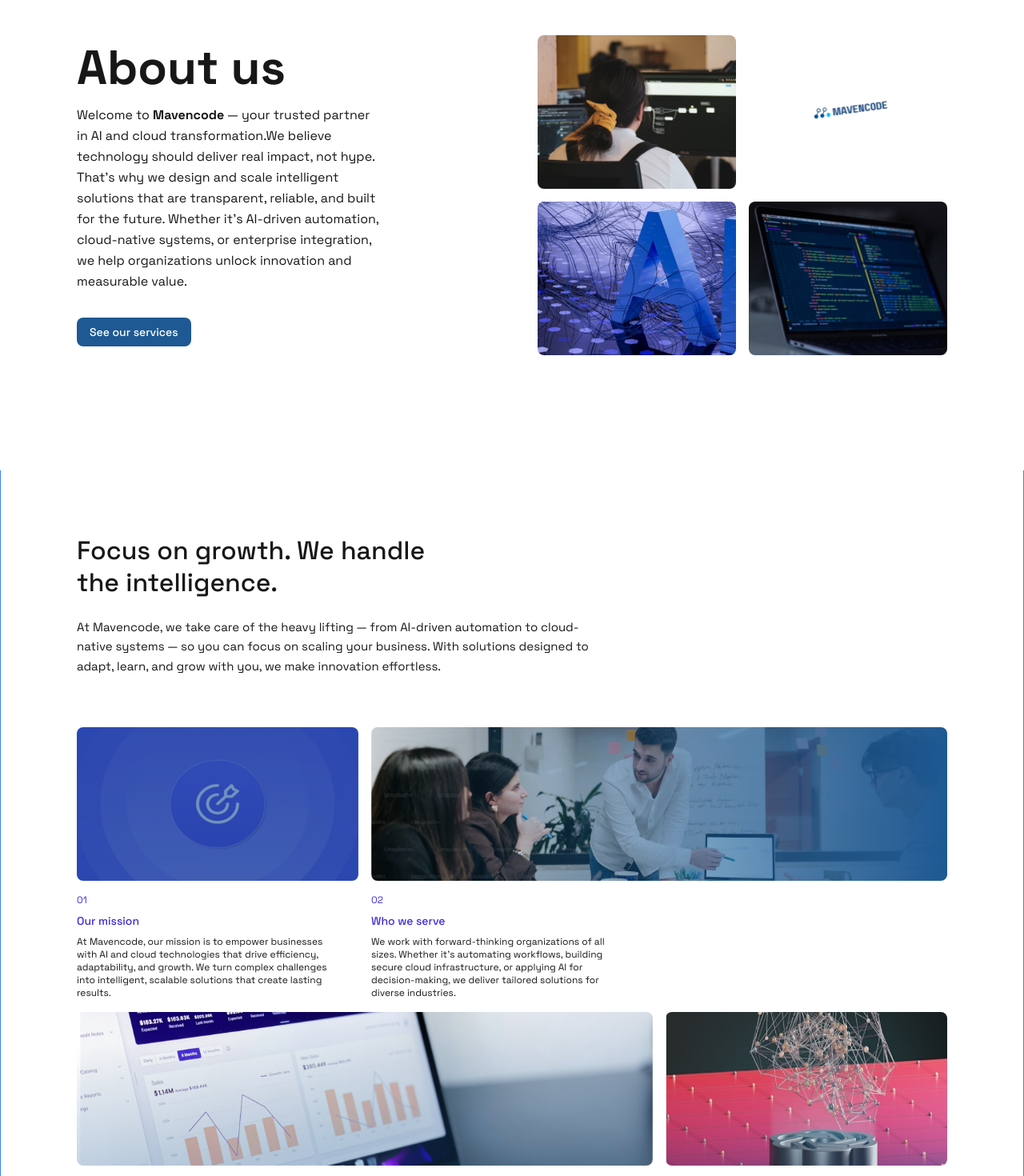
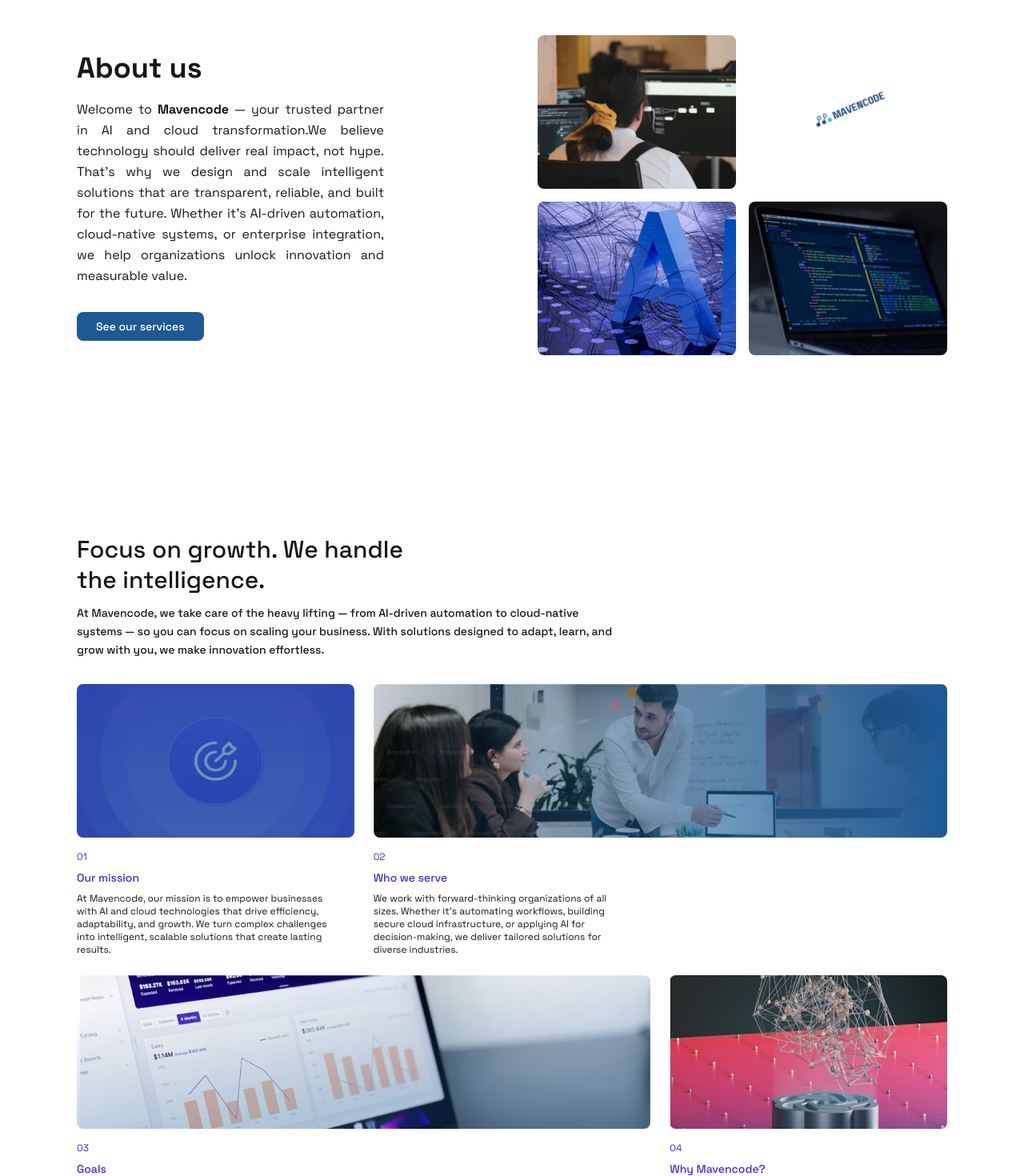
Before and after one commit to Lawdshev/maven-website, a Next.js app: page /aboutUs in a window 1280 px wide. Shown: the part 100-1570 px from the top of the page at 80% size. Built offline with nearby package versions, Linux system fonts and the light colour scheme.

Commit message:
Refactor AboutUsInfoBlocks and AboutUsSection components to enhance layout and text styling. Introduce a structured info block array for better maintainability and update the Header component navigation link for improved routing.

```diff
--- a/src/app/aboutUs/components/AboutUsInfoBlocks.tsx
+++ b/src/app/aboutUs/components/AboutUsInfoBlocks.tsx
@@ -1,76 +1,104 @@
-import Image from "next/image";
+import Image, { StaticImageData } from "next/image";
 import Goal from "@/app/image/aboutus/goal.png";
 import Mission from "@/app/image/aboutus/mission.png";
 import Serve from "@/app/image/aboutus/serve.png";
 import Maven from "@/app/image/aboutus/maven.png";
 
+interface InfoBlock {
+  id: string;
+  number: string;
+  title: string;
+  description: string;
+  image: StaticImageData;
+  imageAlt: string;
+  colSpan: string;
+  imageHeight: string;
+}
+
+const infoBlocks: InfoBlock[] = [
+  {
+    id: "mission",
+    number: "01",
+    title: "Our mission",
+    description:
+      "At Mavencode, our mission is to empower businesses with AI and cloud technologies that drive efficiency, adaptability, and growth. We turn complex challenges into intelligent, scalable solutions that create lasting results.",
+    image: Mission,
+    imageAlt: "Our Mission",
+    colSpan: "md:col-span-1",
+    imageHeight: "h-48",
+  },
+  {
+    id: "serve",
+    number: "02",
+    title: "Who we serve",
+    description:
+      "We work with forward-thinking organizations of all sizes. Whether it's automating workflows, building secure cloud infrastructure, or applying AI for decision-making, we deliver tailored solutions for diverse industries.",
+    image: Serve,
+    imageAlt: "Who we serve",
+    colSpan: "md:col-span-2",
+    imageHeight: "h-48",
+  },
+  {
+    id: "goals",
+    number: "03",
+    title: "Goals",
+    description:
+      "We are driven by a commitment to innovation, reliability, and measurable impact. Our goal is not just to deploy AI or cloud solutions, but to ensure they integrate seamlessly, scale effectively, and deliver tangible business value over time.",
+    image: Goal,
+    imageAlt: "Goals",
+    colSpan: "md:col-span-2",
+    imageHeight: "h-48",
+  },
+  {
+    id: "mavencode",
+    number: "04",
+    title: "Why Mavencode?",
+    description:
+      "Because we go beyond technology. Choosing Mavencode means choosing a partner who values co-creation, transparency, and future-readiness. We don't just build solutions—we build trust.",
+    image: Maven,
+    imageAlt: "Why Mavencode",
+    colSpan: "md:col-span-1",
+    imageHeight: "h-48",
+  },
+];
+
 export default function AboutUsInfoBlocks() {
   return (
-    <section className="bg-background dark:bg-background-dark relative">
-      {/* Blue vertical lines */}
-      <div className="absolute left-0 top-0 w-px h-full bg-blue-500"></div>
-      <div className="absolute right-0 top-0 w-px h-full bg-blue-500"></div>
-
+    <section className="bg-background dark:bg-background-dark">
       <div className="max-w-6xl mx-auto py-20 px-4 sm:px-6 lg:px-8 relative">
-        {/* Hero Section */}
-        <div className="mb-16">
-          <h2 className="text-[32px] font-medium text-about-text dark:text-about-text-dark leading-tight max-w-md mb-6">
+        <div className="mb-8">
+          <h2 className="text-3xl font-medium text-about-text dark:text-about-text-dark leading-tight max-w-md mb-3">
             Focus on growth. We handle the intelligence.
           </h2>
-          <p className="text-[15px] text-about-text dark:text-about-text-dark leading-relaxed max-w-2xl">
-            At Mavencode, we take care of the heavy lifting — from AI-driven automation to cloud-native systems — so you can focus on scaling your business. With solutions designed to adapt, learn, and grow with you, we make innovation effortless.
+          <p className="text-sm font-medium text-about-text dark:text-about-text-dark leading-relaxed max-w-2xl">
+            At Mavencode, we take care of the heavy lifting — from AI-driven
+            automation to cloud-native systems — so you can focus on scaling
+            your business. With solutions designed to adapt, learn, and grow
+            with you, we make innovation effortless.
           </p>
         </div>
 
-        {/* Info Blocks */}
-        <div className="grid grid-cols-1 md:grid-cols-3 gap-4">
-          {/* 01 - Our Mission (small, left) */}
-          <div className="md:col-span-1">
-            <div className="mb-4 rounded-lg overflow-hidden">
-              <Image src={Mission} alt="Our Mission" className="w-full h-48 object-cover" />
+        <div className="grid grid-cols-1 md:grid-cols-3 gap-6">
+          {infoBlocks.map((block) => (
+            <div key={block.id} className={`${block.colSpan}`}>
+              <div className={`mb-4 rounded-lg overflow-hidden`}>
+                <Image
+                  src={block.image}
+                  alt={block.imageAlt}
+                  className={`w-full ${block.imageHeight} object-cover`}
+                />
+              </div>
+              <h3 className="text-xs text-about-heading dark:text-about-heading-dark mb-2">
+                {block.number}
+              </h3>
+              <h4 className="text-sm font-medium text-about-heading dark:text-about-heading-dark mb-2">
+                {block.title}
+              </h4>
+              <p className="text-xs text-about-text dark:text-about-text-dark max-w-xs">
+                {block.description}
+              </p>
             </div>
-            <h3 className="text-xs text-about-heading dark:text-about-heading-dark mb-2">01</h3>
-            <h4 className="text-sm font-medium text-about-heading dark:text-about-heading-dark mb-2">Our mission</h4>
-            <p className="text-xs text-about-text dark:text-about-text-dark max-w-xs">
-            At Mavencode, our mission is to empower businesses with AI and cloud technologies that drive efficiency, adaptability, and growth. We turn complex challenges into intelligent, scalable solutions that create lasting results.
-            </p>
-          </div>
-
-          {/* 02 - Who we serve (wide, right same row) */}
-          <div className="md:col-span-2">
-            <div className="mb-4 rounded-lg overflow-hidden">
-              <Image src={Serve} alt="Who we serve" className="w-full h-48  object-cover" />
-            </div>
-            <h3 className="text-xs text-about-heading dark:text-about-heading-dark mb-2">02</h3>
-            <h4 className="text-sm font-medium text-about-heading dark:text-about-heading-dark mb-2">Who we serve</h4>
-            <p className="text-xs text-about-text dark:text-about-text-dark max-w-xs ">
-            We work with forward-thinking organizations of all sizes. Whether it’s automating workflows, building secure cloud infrastructure, or applying AI for decision-making, we deliver tailored solutions for diverse industries.
-            </p>
-          </div>
-
-          {/* 03 - Goals (left, second row) */}
-          <div className="md:col-span-2">
-            <div className="mb-4 rounded-lg overflow-hidden">
-              <Image src={Goal} alt="Goals" className="w-full h-48 object-cover" />
-            </div>
-            <h3 className="text-xs text-about-heading dark:text-about-heading-dark mb-2">03</h3>
-            <h4 className="text-sm font-medium text-about-heading dark:text-about-heading-dark mb-2">Goals</h4>
-            <p className="text-xs text-about-text dark:text-about-text-dark max-w-xs">
-            We are driven by a commitment to innovation, reliability, and measurable impact. Our goal is not just to deploy AI or cloud solutions, but to ensure they integrate seamlessly, scale effectively, and deliver tangible business value over time.
-            </p>
-          </div>
-
-          {/* 04 - Why Mavencode? (right, second row) */}
-          <div className="md:col-span-1">
-            <div className="mb-4 rounded-lg overflow-hidden">
-              <Image src={Maven} alt="Why Mavencode" className="w-full h-48 object-cover" />
-            </div>
-            <h3 className="text-xs  text-about-heading dark:text-about-heading-dark mb-2">04</h3>
-            <h4 className="text-sm font-medium text-about-heading dark:text-about-heading-dark mb-2">Why Mavencode?</h4>
-            <p className="text-xs text-about-text dark:text-about-text-dark max-w-xs">
-            Because we go beyond technology. Choosing Mavencode means choosing a partner who values co-creation, transparency, and future-readiness. We don’t just build solutions—we build trust.
-            </p>
-          </div>
+          ))}
         </div>
       </div>
     </section>
--- a/src/app/aboutUs/components/AboutUsSection.tsx
+++ b/src/app/aboutUs/components/AboutUsSection.tsx
@@ -10,7 +10,7 @@ import { useTheme } from "next-themes";
 import { useEffect, useState } from "react";
 
 export default function AboutUsSection() {
-  const { theme, resolvedTheme } = useTheme();
+  const { resolvedTheme } = useTheme();
   const [mounted, setMounted] = useState(false);
 
   useEffect(() => {
@@ -26,28 +26,27 @@ export default function AboutUsSection() {
         <div className="grid grid-cols-1 lg:grid-cols-2 gap-12 lg:gap-16 items-center">
           {/* Left Section - Text Content */}
           <div className="space-y-4 text-left">
-            <h1 className="text-4xl lg:text-6xl font-bold  text-about-text dark:text-about-text-dark leading-tight">
+            <h1 className="text-4xl  font-bold  text-about-text dark:text-about-text-dark leading-tight">
               About us
             </h1>
 
-            <p className="text-base text-about-text dark:text-about-text-dark leading-relaxed max-w-sm">
-            Welcome to <b>Mavencode</b>  — your trusted partner in AI and cloud transformation.We believe technology should deliver real impact, not hype. That’s why we design and scale intelligent solutions that are transparent, reliable, and built for the future. Whether it’s AI-driven automation, cloud-native systems, or enterprise integration, we help organizations unlock innovation and measurable value.
+            <p className="text-base text-about-text dark:text-about-text-dark text-justify leading-relaxed max-w-sm">
+              Welcome to <span className="font-bold">Mavencode</span> — your
+              trusted partner in AI and cloud transformation.We believe
+              technology should deliver real impact, not hype. That’s why we
+              design and scale intelligent solutions that are transparent,
+              reliable, and built for the future. Whether it’s AI-driven
+              automation, cloud-native systems, or enterprise integration, we
+              help organizations unlock innovation and measurable value.
             </p>
 
             <div className="pt-4">
-              <Button
-                variant="primary"
-                size="sm"
-                href="/services"
-
-              >
+              <Button variant="primary" size="md" href="/services">
                 See our services
               </Button>
             </div>
           </div>
-
-          {/* Right Section - Visual Content */}
-          <div className="relative">
+          <div>
             <div className="grid grid-cols-2 gap-4 h-[400px]">
               {/* Top Left - Woman working at desk */}
               <div className="relative rounded-lg overflow-hidden w-full h-full">
@@ -66,7 +65,7 @@ export default function AboutUsSection() {
                   src={resolvedTheme === "dark" ? DarkLogo : Logo}
                   alt="MAVENCODE Logo"
                   fill
-                  className="object-contain p-8"
+                  className="object-contain p-8 transform rotate-[-15deg]"
                   sizes="(max-width: 768px) 100vw, 50vw"
                 />
               </div>
--- a/src/app/blog/components/BlogInsights.tsx
+++ b/src/app/blog/components/BlogInsights.tsx
@@ -83,11 +83,12 @@ export default function BlogGrid() {
 
   return (
     <section className="bg-background dark:bg-background-dark text-white py-16 px-4 sm:px-6 lg:px-10">
-
       <div className="max-w-6xl mx-auto grid grid-cols-1 md:grid-cols-4 gap-4">
         {/* Categories Sidebar */}
         <aside className="md:col-span-1 px-6 rounded-lg  h-fit">
-          <h3 className="text-xl font-bold mb-4 text-blog-category dark:text-blog-category-dark">Categories</h3>
+          <h3 className="text-xl font-bold mb-4 text-blog-category dark:text-blog-category-dark">
+            Categories
+          </h3>
           <ul className="space-y-3">
             {categories.map((cat) => (
               <li key={cat}>
@@ -95,8 +96,8 @@ export default function BlogGrid() {
                   onClick={() => setActiveCategory(cat)}
                   className={`w-full text-left px-4 text-base py-2 rounded-md font-medium ${
                     activeCategory === cat
-                      ? "bg-button-bg dark:bg-button-bg-dark text-white"
-                      : "bg-blog-category-button dark:bg-blog-category-button-dark text-blog-category dark:text-blog-category-dark"
+                      ? "bg-[#1E5993] dark:[#193551] text-white"
+                      : "bg-[#D0F3FC] dark:bg-[#19768E] text-blog-category dark:text-blog-category-dark"
                   }`}
                 >
                   {cat}
@@ -109,10 +110,7 @@ export default function BlogGrid() {
         {/* Articles Grid */}
         <div className="md:col-span-3 grid sm:grid-cols-2 lg:grid-cols-3 gap-6">
           {filteredArticles.map((article) => (
-            <article
-              key={article.id}
-              className="rounded-lg overflow-hidden"
-            >
+            <article key={article.id} className="rounded-lg overflow-hidden">
               <div className="relative h-44 w-full">
                 <Image
                   src={article.image}
@@ -121,29 +119,31 @@ export default function BlogGrid() {
                   className="object-cover"
                 />
                 <div className="absolute top-3 left-3">
-                  <span className="bg-button-bg dark:bg-button-bg-dark  px-3 py-1 rounded text-[9px] font-semibold">
+                  <span className="bg-[#1E5993] dark:bg-[#193551]  px-3 py-1 rounded text-[9px] font-semibold">
                     {article.category}
                   </span>
                 </div>
               </div>
 
               <div className="p-4">
-                <h3 className="text-base text-blog-title dark:blog-title-dark font-bold mb-2 line-clamp-2">
+                <h3 className="text-base text-[#183354] dark:text-[#B1C7E1] font-bold mb-2 line-clamp-2">
                   {article.title}
                 </h3>
                 <div className="flex items-center gap-2  mb-3 ">
-                  <Calendar className="w-4 h-4 text-date-icon dark:date-icon-dark" />
-                  <span className="text-[9px] font-semibold text-blog-date dark:blog-date-dark">{article.date}</span>
+                  <Calendar className="w-4 h-4 text-date-icon dark:text-date-icon-dark" />
+                  <span className="text-[9px] font-semibold text-blog-date dark:text-blog-date-dark">
+                    {article.date}
+                  </span>
                   <div className="flex items-center gap-1">
-                    <PiClockCounterClockwiseLight className="w-4 h-4 text-date-icon dark:date-icon-dark" />
-                    <span className="text-[9px] font-semibold text-blog-date dark:blog-date-dark">20 MINS</span>
+                    <PiClockCounterClockwiseLight className="w-4 h-4 text-date-icon dark:text-date-icon-dark" />
+                    <span className="text-[9px] font-semibold text-blog-date dark:text-blog-date-dark">
+                      20 MINS
+                    </span>
                   </div>
                 </div>
-                <p className="text-xs text-blog-text dark:blog-text-dark max-w-lg mb-3">
+                <p className="text-xs text-justify text-blog-text dark:text-blog-text-dark max-w-lg mb-3">
                   {article.excerpt}
                 </p>
-
-
               </div>
             </article>
           ))}
--- a/src/app/blog/components/BlogSection.tsx
+++ b/src/app/blog/components/BlogSection.tsx
@@ -30,12 +30,10 @@ export default function BlogSection() {
   ];
   return (
     <section className="bg-background dark:bg-background-dark  ">
-      {/* Container */}
       <div className="max-w-6xl py-24 px-4 sm:px-6 lg:px-8 mx-auto">
         <div className=" grid grid-cols-1 lg:grid-cols-3 gap-4">
-        {/* MAIN ARTICLE */}
-        <div className="lg:col-span-2 relative rounded-xl">
-          <div className="relative h-[440px] w-full rounded-xl ">
+          <div className="lg:col-span-2 rounded-xl">
+            <div className="relative h-[630px] w-full rounded-xl">
               <Image
                 src={Design}
                 alt="Generative AI design"
@@ -43,65 +41,66 @@ export default function BlogSection() {
                 className="object-cover"
                 priority
               />
-            {/* Dark overlay */}
               <div className="absolute inset-0 bg-black/50" />
 
-            {/* Content overlay */}
               <div className="absolute bottom-0 left-0 right-0 p-6 text-white z-20">
-              <span className="bg-button-bg dark:bg-button-bg-dark  text-white px-3 py-1 rounded text-[13px] font-semibold">
+                <span className="bg-[#1E5993] text-white px-3 py-1 rounded text-[13px] font-semibold uppercase">
                   AI
                 </span>
-              <h2 className="text-2xl md:text-3xl font-bold mt-3 mb-4 leading-snug">
+                <h2 className="text-[28px] font-bold my-3 leading-snug">
                   5 Ways Generative AI Is Reshaping Product Design In 2025
                 </h2>
 
-              <div className="flex flex-wrap gap-6 text-sm text-gray-200">
+                <div className="flex flex-wrap gap-6 text-sm">
                   <div className="flex items-center gap-2">
-                  <CircleUser className="w-5 h-5 text-blog-icon dark:text-blog-icon-dark" />
-                  <span className="text-[13px] font-semibold text-[#BACCE1]" >BY ADMIN</span>
+                    <CircleUser className="w-4 h-4 text-white" />
+                    <span className="text-[13px] font-semibold text-white">
+                      BY ADMIN
+                    </span>
                   </div>
                   <div className="flex items-center gap-2">
-                  <Calendar className="w-5 h-5 text-blog-icon dark:text-blog-icon-dark" />
-                  <span className="text-[13px] font-semibold text-[#BACCE1]" >27 AUGUST, 2025</span>
+                    <Calendar className="w-4 h-4 text-white" />
+                    <span className="text-[13px] font-semibold text-white">
+                      27 AUGUST, 2025
+                    </span>
                   </div>
                   <div className="flex items-center gap-2">
-                  <PiClockCounterClockwiseLight className="w-5 h-5 text-blog-icon dark:text-blog-icon-dark" />
-                  <span className="text-[13px] font-semibold text-[#BACCE1]" >20 MINS</span>
+                    <PiClockCounterClockwiseLight className="w-4 h-4 text-white" />
+                    <span className="text-[13px] font-semibold text-white">
+                      20 MINS
+                    </span>
                   </div>
                 </div>
               </div>
             </div>
           </div>
 
-        {/* SIDEBAR ARTICLES */}
-        <div className="space-y-6">
+          <div className="space-y-4">
             {sidebarArticles.map((item, i) => (
               <article
                 key={i}
-              className="relative rounded-lg overflow-hidden group cursor-pointer"
+                className="relative h-[200px] rounded-lg overflow-hidden group cursor-pointer"
               >
-              <div className="relative h-[130px] w-full">
                 <Image
                   src={item.img}
                   alt={item.title}
                   fill
-                  className="object-cover "
+                  className="object-cover"
                 />
-                <div className="absolute inset-0 bg-black/40" />
-                <div className="absolute bottom-13 left-3 z-20">
-                  <span className="bg-button-bg dark:bg-button-bg-dark text-white px-2 py-1 rounded text-[13px] font-semibold">
+                <div className="absolute inset-0 bg-black/50" />
+
+                <div className="absolute bottom-0 left-0 right-0 p-4 z-30 text-white">
+                  <span className="bg-[#1E5993] text-white px-2 py-1 rounded text-[13px] font-semibold uppercase mb-2 inline-block">
                     {item.tag}
                   </span>
-                </div>
-              </div>
-
-              <div className="absolute bottom-0 left-0 right-0 p-4 z-30 text-white">
-                <h3 className="text-lg font-bold leading-snug mb-1 line-clamp-2">
+                  <h3 className="text-lg font-bold leading-snug mb-2">
                     {item.title}
                   </h3>
-                <div className="flex items-center gap-2 text-xs text-gray-200">
-                  <Calendar className="w-5 h-5 text-blog-icon dark:text-blog-icon-dark" />
-                  <span className="text-[13px] font-semibold text-[#BACCE1]" >{item.date}</span>
+                  <div className="flex items-center gap-2">
+                    <Calendar className="w-4 h-4 text-white" />
+                    <span className="text-[13px] font-semibold text-white">
+                      {item.date}
+                    </span>
                   </div>
                 </div>
               </article>
--- a/src/app/components/Header.tsx
+++ b/src/app/components/Header.tsx
@@ -10,7 +10,7 @@ const navItems = [
   { name: "Home", href: "/" },
   { name: "About", href: "/aboutUs" },
   { name: "Services", href: "/services" },
-  { name: "Insight", href: "#insights" },
+  { name: "Insight", href: "/blog" },
 ];
 
 export default function Header() {
```
Lines whose indentation alone changed are shown as unchanged.
